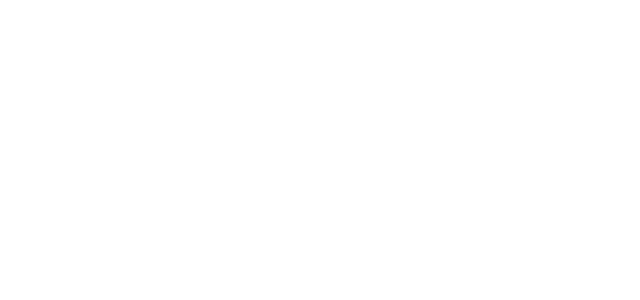
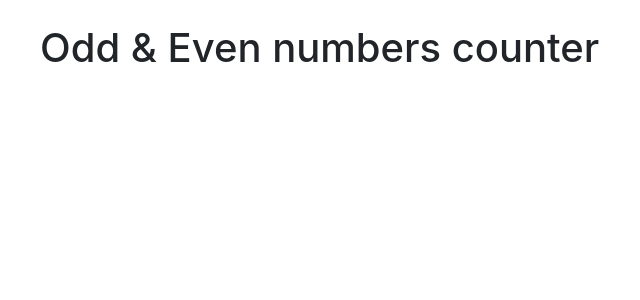
Before and after one commit to Yah-Yah/udemy-angular-even-odd, an Angular app: page / in a window 1280 px wide. Shown: the top 300 px of the page, without its empty margins (301-941 px from the left). Built offline with nearby package versions, Linux system fonts and the light colour scheme.

Commit message:
Add title of the game and style divs

```diff
--- a/src/app/game-control/game-control.component.html
+++ b/src/app/game-control/game-control.component.html
@@ -0,0 +1,5 @@
+<div class="d-flex justify-content-center">
+  <div class="col-sm-12 col-md-6">
+    <h1>Odd & Even numbers counter</h1>
+  </div>
+</div>
--- a/src/styles.css
+++ b/src/styles.css
@@ -1 +1,3 @@
-/* You can add global styles to this file, and also import other style files */
+div {
+  margin: 12px;
+}
```
